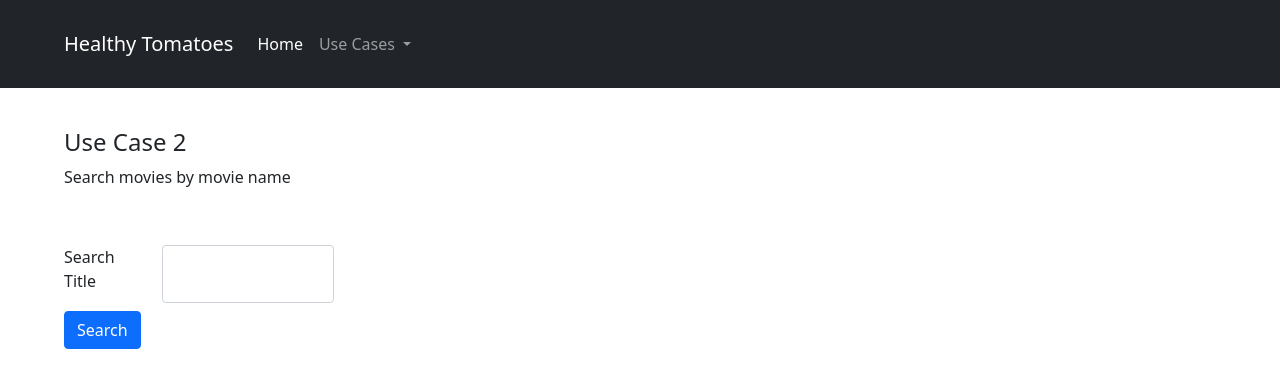
After one commit to jameslee1237/COMP0022, a Flask app: template python/templates/use_case_2.html in a window 1280 px wide. The commit adds this page. Shown: the top 388 px of the page. Run offline with Flask 2, Linux system fonts and the light colour scheme; the template is opened without the code that fills it, so the values that code supplies are empty; some libraries are stand-ins or nearby versions.

Commit message:
Use case 1: Fixed query building bugs; Use case 2: Combined search and results page

```diff
--- a/python/app.py
+++ b/python/app.py
@@ -88,6 +88,7 @@ class App:
         self.cnx2 = mysql.connector.connect(user=db_user, password=db_pwd, host=db_host, port=db_port, database=db_name)
         self.nconnected = True
 
+    # ESSENTIAL FUNCTIONS FOR BUILDING DATABASE
     # Create tables and populate the tables with CSV data
     def create_table_with_data(self):
         cursor = self.cnx2.cursor()
@@ -192,134 +193,6 @@ class App:
 
             cursor.close()
 
-    # USE CASE 1 FUNCTIONS
-    def get_unique_genres(self):
-        """
-        Extracts all the possible genres in the movies database
-        """
-
-        cursor = self.cnx2.cursor()
-        cursor.execute("SELECT genre FROM movies.movies_data;")
-        genres_column = cursor.fetchall()
-        unique_genres = {}
-
-        for row in genres_column:
-            for genre in str(row[0]).split(sep='|'):
-                unique_genres[genre] = None
-
-        print(f"All possible genres: {list(unique_genres.keys())}", flush=True)
-        cursor.close()
-        return list(unique_genres.keys())
-
-    def build_date_query(self, filters) -> str:
-        query_params = ''
-
-        # No filters for years - we skip adding date to our query
-        if filters["year_before"][0] == '' and filters["year_after"][0] == '':
-            pass
-
-        # Both filters for years are selected
-        elif filters["year_before"][0] != '' and filters["year_after"][0] != '':
-            year_before, year_after = int(filters["year_before"][0]), int(filters["year_after"][0])
-
-            # 2 years are specified, so we need to check if before < after
-            query_params += f"CAST(SUBSTRING(title, -5, 4) AS SIGNED) {'NOT' if year_before < year_after else ''} \
-                 BETWEEN {year_after} AND {year_before} "
-        else:
-            year_before = int(filters["year_before"][0]) if filters["year_before"][0] != '' else 9999
-            year_after = int(filters["year_after"][0]) if filters["year_after"][0] != '' else 0
-            query_params += f"CAST(SUBSTRING(title, -5, 4) AS SIGNED) BETWEEN {year_after} AND {year_before} "
-
-        return query_params
-
-    def use_case_1(self, filters):
-        """
-        Our solution to USE CASE 1 is to build a flexible SQL query. The final query is built depending on the user's
-        inputs to the associated radio buttons in use_case_1.html, where the 'name' attribute of the radio button is
-        the required column name in our movies.movies_data table, and the 'value' attribute of the radio button
-        corresponds to the sorting order that the user wants. The 'name' and 'value' attribute of every activated radio
-        button is passed into this function via the 'filters' argument.
-
-        E.g. If the user selects the "rating" radio button and ascending sorting order, then the 'filters' object should
-        contain something like: {'rating': ['asc']}.
-
-        You can select multiple of these filters in the filter form.
-        """
-
-        cursor = self.cnx2.cursor()
-        query_params = ''
-        base_query = 'SELECT * FROM movies.movies_data'
-
-        if filters is None:     # This condition is activated when a GET request is issued for the webpage
-            pass
-        else:                   # The function has received more than 0 filters - we shall process these additional filters
-            filters = filters.to_dict(flat=False)
-
-            # NOTE: The 'genre' filter uses a WHERE clause to get movies with the selected genre, hence
-            # has higher priority than the ORDER BY filters for the radio buttons.
-            if any(column in filters.keys() for column in ["genre", "year_before", "year_after"]):
-                query_params += ' WHERE '
-
-                if "genre" in filters.keys():
-                    selected_genre = filters["genre"][0]
-                    query_params += f"genre LIKE '%{selected_genre}%'" if selected_genre != "" else ''
-
-                date_query = self.build_date_query(filters)
-                query_params += ' AND ' + date_query if date_query != '' else ''
-                del filters["genre"], filters["year_before"], filters['year_after']
-
-            if len(filters) != 0:
-                query_params += ' ORDER BY'
-
-                # Dynamically add sorting filters to query
-                for idx, (col_name, col_filter) in enumerate(filters.items()):
-                    query_params += f' {col_name} {str(col_filter[0]).upper()}'
-                    if idx < len(filters.items()) -1 and len(filters.items()) > 1:
-                        query_params += ','
-
-        # Add paginator
-        query_params += ' LIMIT 20 OFFSET 20;'
-
-        # Build final query for execution
-        base_query += query_params
-        print(f'USE CASE 1 FINAL QUERY: "{base_query}"', flush=True)
-
-        cursor.execute(base_query)
-        result = cursor.fetchall()
-        cursor.close()
-        return result
-
-    def print_first_10_ratings(self):
-        cursor = self.cnx2.cursor()
-        cursor.execute("SELECT * FROM movies.movies_ratings WHERE movie_ID < 10;")
-        result = cursor.fetchall()
-        cursor.close()
-        return result
-
-    def print_first_10_tags(self):
-        cursor = self.cnx2.cursor()
-        cursor.execute("SELECT * FROM movies.movies_tags WHERE movie_ID < 10;")
-        result = cursor.fetchall()
-        cursor.close()
-        return result
-
-    def print_first_10_links(self):
-        cursor = self.cnx2.cursor()
-        cursor.execute("SELECT * FROM movies.movies_links WHERE movie_ID < 10;")
-        result = cursor.fetchall()
-        cursor.close()
-        return result
-
-    def close_nconnect(self):
-        self.cnx2.close()
-
-    def search_movie(self, movie):
-        cursor = self.cnx2.cursor()
-        cursor.execute("SELECT * FROM movies.movies_data WHERE title LIKE" + "'%" + movie + "%';")
-        result = cursor.fetchall()
-        cursor.close()
-        return result
-
     def get_movie_info(self):
         try:
             self.connect_with_root()
@@ -412,12 +285,165 @@ class App:
             self.cnx2.commit()
         cursor.close()
 
+
+    # USE CASE 1 FUNCTIONS
+    def get_unique_genres(self):
+        """
+        Extracts all the possible genres in the movies database
+        """
+
+        cursor = self.cnx2.cursor()
+        cursor.execute("SELECT genre FROM movies.movies_data;")
+        genres_column = cursor.fetchall()
+        unique_genres = {}
+
+        for row in genres_column:
+            for genre in str(row[0]).split(sep='|'):
+                unique_genres[genre] = None
+
+        print(f"All possible genres: {list(unique_genres.keys())}", flush=True)
+        cursor.close()
+        return list(unique_genres.keys())
+
+    def build_date_query(self, filters) -> str:
+        query_params = ' CAST(SUBSTRING(title, -5, 4) AS SIGNED)'
+        year_before, year_after = filters["year_before"][0], filters["year_after"][0]
+
+        # No filters for years - we skip adding date to our query
+        if year_before == '' and year_after == '':
+            year_before, year_after = 9999, 0
+            query_params += f" BETWEEN {year_after} AND {year_before}"
+
+        # Both filters for years are selected
+        elif year_before != '' and year_after != '':
+            # 2 years are specified, so we need to check if before < after
+            query_params += f" {'NOT' if year_before < year_after else ''} BETWEEN {year_after} AND {year_before} "
+        else:
+            year_before = year_before if year_before != '' else 9999
+            year_after = year_after if year_after != '' else 0
+            query_params += f" BETWEEN {year_after} AND {year_before} "
+
+        return query_params
+
+    def use_case_1(self, filters):
+        """
+        Our solution to USE CASE 1 is to build a flexible SQL query. The final query is built depending on the user's
+        inputs to the associated radio buttons in use_case_1.html, where the 'name' attribute of the radio button is
+        the required column name in our movies.movies_data table, and the 'value' attribute of the radio button
+        corresponds to the sorting order that the user wants. The 'name' and 'value' attribute of every activated radio
+        button is passed into this function via the 'filters' argument.
+
+        E.g. If the user selects the "rating" radio button and ascending sorting order, then the 'filters' object should
+        contain something like: {'rating': ['asc']}.
+
+        You can select multiple of these filters in the filter form.
+        """
+
+        cursor = self.cnx2.cursor()
+        query_params = ''
+        base_query = 'SELECT * FROM movies.movies_data'
+
+        if filters is None:     # This condition is activated when a GET request is issued for the webpage
+            pass
+        else:                   # The function has received more than 0 filters - we shall process these additional filters
+            filters = filters.to_dict(flat=False)
+            print(f"Filters: {filters}", flush=True)
+
+            # NOTE: The 'genre' filter uses a WHERE clause to get movies with the selected genre, hence
+            # has higher priority than the ORDER BY filters for the radio buttons.
+            if any(column in filters.keys() and filters[column][0] != '' for column in ["genre", "year_before", "year_after"]):
+                query_params += ' WHERE '
+
+                if "genre" in filters.keys():
+                    selected_genre = filters["genre"][0]
+                    query_params += f"genre LIKE '%{selected_genre}%' AND " if selected_genre != "" else ''
+                date_query = self.build_date_query(filters)
+                query_params += date_query if date_query != '' else ''
+
+            # Select and text boxes must return at least an empty string '' as its value, so these fields will always
+            # be populated. Therefore, we need to delete these from the filters dictionary before proceeding.
+            del filters["genre"], filters["year_before"], filters['year_after']
+
+            if len(filters) != 0:
+                query_params += ' ORDER BY'
+
+                # Dynamically add sorting filters to query
+                for idx, (col_name, col_filter) in enumerate(filters.items()):
+                    query_params += f' {col_name} {str(col_filter[0]).upper()}'
+                    if idx < len(filters.items()) -1 and len(filters.items()) > 1:
+                        query_params += ','
+
+        # Add paginator
+        query_params += ' LIMIT 20 OFFSET 20;'
+
+        # Build final query for execution
+        base_query += query_params
+        print(f'USE CASE 1 FINAL QUERY: "{base_query}"', flush=True)
+
+        cursor.execute(base_query)
+        result = cursor.fetchall()
+        cursor.close()
+        return result
+
+    # USE CASE 2 FUNCTIONS
+    def use_case_2(self, filters):
+        cursor = self.cnx2.cursor()
+        query_params = ''
+        base_query = "SELECT * FROM movies.movies_data"
+
+        if filters is None:     # This condition is activated when a GET request is issued for the webpage
+            query_params = ' LIMIT 20 OFFSET 20;'
+        else:
+            filters = filters.to_dict(flat=False)
+            print(f"Filters: {filters}", flush=True)
+
+            if 'search' in filters.keys():
+                movie_title = filters['search'][0]
+                query_params += f" WHERE title LIKE '%{movie_title}%'"
+
+        # Add paginator
+        # query_params += ' LIMIT 20 OFFSET 20;'
+        base_query += query_params + ';'
+        print(f'USE CASE 2 FINAL QUERY: "{base_query}"', flush=True)
+
+        cursor.execute(base_query)
+        result = cursor.fetchall()
+        print(result)
+        cursor.close()
+        return result
+
+    def print_first_10_ratings(self):
+        cursor = self.cnx2.cursor()
+        cursor.execute("SELECT * FROM movies.movies_ratings WHERE movie_ID < 10;")
+        result = cursor.fetchall()
+        cursor.close()
+        return result
+
+    def print_first_10_tags(self):
+        cursor = self.cnx2.cursor()
+        cursor.execute("SELECT * FROM movies.movies_tags WHERE movie_ID < 10;")
+        result = cursor.fetchall()
+        cursor.close()
+        return result
+
+    def print_first_10_links(self):
+        cursor = self.cnx2.cursor()
+        cursor.execute("SELECT * FROM movies.movies_links WHERE movie_ID < 10;")
+        result = cursor.fetchall()
+        cursor.close()
+        return result
+
+    def close_nconnect(self):
+        self.cnx2.close()
+
+
+
 @app.route("/")
 def index():
     return render_template("index.html")
 
-@app.route("/use_case_1", methods=['GET', 'POST'])
-def get_data():
+@app.route("/render_use_case_1", methods=['GET', 'POST'])
+def uc_1():
     app1 = App()
     app1.set_config()
     app1.get_csv_data()
@@ -458,6 +484,40 @@ def get_data():
         query_res=query_result,
         len=len(headings_display),
         unique_genres=unique_genres,
+        headings_display=headings_display
+    )
+
+
+@app.route("/render_use_case_2", methods=["GET", "POST"])
+def uc_2():
+    app1 = App()
+    app1.set_config()
+    app1.get_csv_data()
+    try:
+        app1.connect_with_root()
+    except Error as e:
+        print("Error while connecting: ", e)
+    if app1.rconnected != False:
+        app1.grant_prev()
+        app1.close_connec_root()
+    try:
+        app1.connect_newuser("movies")
+    except Error as e:
+        print("Error while connecting: ", e)
+
+    # Load table column names template
+    headings_display = ['Movie ID', 'Title', 'Genre(s)', 'Content', 'Director',
+        'Lead Actor', 'Rating (Rotten Tomatoes)', 'Rating (Overall)', 'Tags']
+
+    if request.method == "POST":
+        query_result = app1.use_case_2(filters=request.form)
+    else:
+        query_result = app1.use_case_2(filters=None)
+
+    return render_template(
+        'use_case_2.html',
+        len=len(headings_display),
+        query_res=query_result,
         headings_display=headings_display
     )
 
@@ -527,36 +587,6 @@ def get_tags():
         #app1.close_nconnect()
     return render_template("view_tags.html", data=app1.print_first_10_tags())
 
-@app.route("/search",  methods=["GET", "POST"])
-def search():
-    return render_template("search.html")
-
-@app.route("/result", methods=["GET", "POST"])
-def result():
-    if request.method == "GET":
-        return f"The URL was accessed directly. Try going to '/search'"
-    if request.method == "POST":
-        result = request.form.get("search")
-        app1 = App()
-        app1.set_config()
-        app1.get_csv_data()
-        try:
-            app1.connect_with_root()
-        except Error as e:
-            print("Error while connecting: ", e)
-        if app1.rconnected != False:
-            app1.grant_prev()
-            app1.close_connec_root()
-        try:
-            app1.connect_newuser("movies")
-        except Error as e:
-            print("Error while connecting: ", e)
-        if app1.nconnected != False:
-            movied = app1.search_movie(result)
-        if movied != []:
-            return render_template("result.html", result=movied)
-        else:
-            return render_template("result.html", result="No results found")
 
 if __name__ == "__main__":
     app.run(debug=True)
--- /dev/null
+++ b/python/static/use_case_2.css
@@ -0,0 +1,42 @@
+/* CSS for use case 2 styling */
+.title {
+    padding-top: 2.5rem;
+}
+
+.use-case-2-form {
+    width: 100%;
+    padding-top: 2.5rem;
+    padding-bottom: 2.5rem;
+}
+
+.use-case-2-results-table {
+    width: 100%;
+    table-layout: auto;
+}
+
+.align-rows {
+    display: flex !important;
+    flex-direction: column !important;
+    align-items: center !important;
+}
+
+td, th {
+    padding-right: calc(10px + 1%) !important;
+}
+
+.genre-list > .genre-tag {
+    display: inline-block;
+    margin-right: 3px;
+    margin-bottom: 2px;
+    padding: 4px 10px;
+    background-color: greenyellow;
+    border-radius: 7px;
+}
+
+
+@media only screen and (max-width:768px) {
+    .use-case-2-results {
+        font-size: 12px;
+        overflow-x: scroll;
+    }
+}
--- a/python/templates/base.html
+++ b/python/templates/base.html
@@ -41,8 +41,8 @@
                                 Use Cases
                               </a>
                               <ul class="dropdown-menu" aria-labelledby="navbarDropdown">
-                                  <li><a class="dropdown-item" href="use_case_1">Use Case 1</a></li>
-                                  <li><a class="dropdown-item" href="search">Use Case 2</a></li>
+                                  <li><a class="dropdown-item" href="render_use_case_1">Use Case 1</a></li>
+                                  <li><a class="dropdown-item" href="render_use_case_2">Use Case 2</a></li>
                                   <li><hr class="dropdown-divider"></li>
                                   <li><a class="dropdown-item" href="#">Something else here</a></li>
                               </ul>
--- a/python/templates/use_case_1.html
+++ b/python/templates/use_case_1.html
@@ -6,8 +6,7 @@
     <link rel="stylesheet" href="{{ url_for('static', filename='use_case_1.css') }}">
 {% endblock %}
 
-{% block button_menu %}
-{% endblock button_menu %}
+{% block button_menu %}{% endblock %}
 
 {% block content %}
     <div class="">
@@ -15,7 +14,7 @@
             <h4>Use Case 1</h4>
             <p>Search movies by title, date, genres or ordered ratings.</p>
         </div>
-        <form class="use-case-1-form" action="{{ url_for('get_data') }}" method="POST">
+        <form class="use-case-1-form" action="{{ url_for('uc_1') }}" method="POST">
             <fieldset class="row mb-2">
                 <legend class="col-form-label col-sm-1 pt-0">Title</legend>
                 <div class="col-sm-2">
--- /dev/null
+++ b/python/templates/use_case_2.html
@@ -0,0 +1,60 @@
+{% extends 'base.html' %}
+
+{% block title %} Use Case 2 {% endblock %}
+
+{% block css_links %}
+    <link rel="stylesheet" href="{{ url_for('static', filename='use_case_2.css') }}">
+{% endblock  %}
+
+{% block block_menu %}{% endblock  %}
+
+{% block content %}
+    <div class="">
+        <div class="title">
+            <h4>Use Case 2</h4>
+            <p>Search movies by movie name</p>
+        </div>
+    </div>
+    <form class="use-case-2-form" action="{{ url_for('uc_2') }}" method="POST">
+        <fieldset class="row mb-2">
+            <legend class="col-form-label col-sm-1 pt-0">Search Title</legend>
+            <div class="col-sm-2">
+                <div class="form-floating">
+                    <input type="text" class="form-control" name="search" id="search" placeholder="Search for"></input>
+                </div>
+            </div>
+        </fieldset>
+        <button type="submit" class="btn btn-primary">Search</button>
+    </form>
+    <div class="use-case-2-results">
+        <table class="table use-case-2-results-table">
+            <thead class="table-dark">
+                <tr>
+                    {% for i in range(0, len) %}
+                        <th scope="col">{{headings_display[i]}}</ths>
+                    {% endfor %}
+                </tr>
+            </thead>
+            <tbody>
+                {% for row in query_res %}
+                    <tr>
+                        {% for j in range(0, len) %}
+                            {% if j == 2 %}
+                                {% set genre_list = row[j].split('|') %}
+                                <td class="genre-list">
+                                    {% for genre in genre_list %}
+                                        <span class="genre-tag">{{genre}}</span>
+                                    {% endfor %}
+                                </td>
+                            {% elif j == 0 %}
+                                <th scope="row">{{row[j]}}</th>
+                            {% else %}
+                                <td>{{row[j]}}</td>
+                            {% endif %}
+                        {% endfor %}
+                    </tr>
+                {% endfor %}
+            </tbody>
+        </table>
+    </div>
+{% endblock  %}
```
Also changed, not shown: python/templates/result.html (deleted, +0 -36 lines), python/templates/search.html (deleted, +0 -9 lines), 1 other file.
